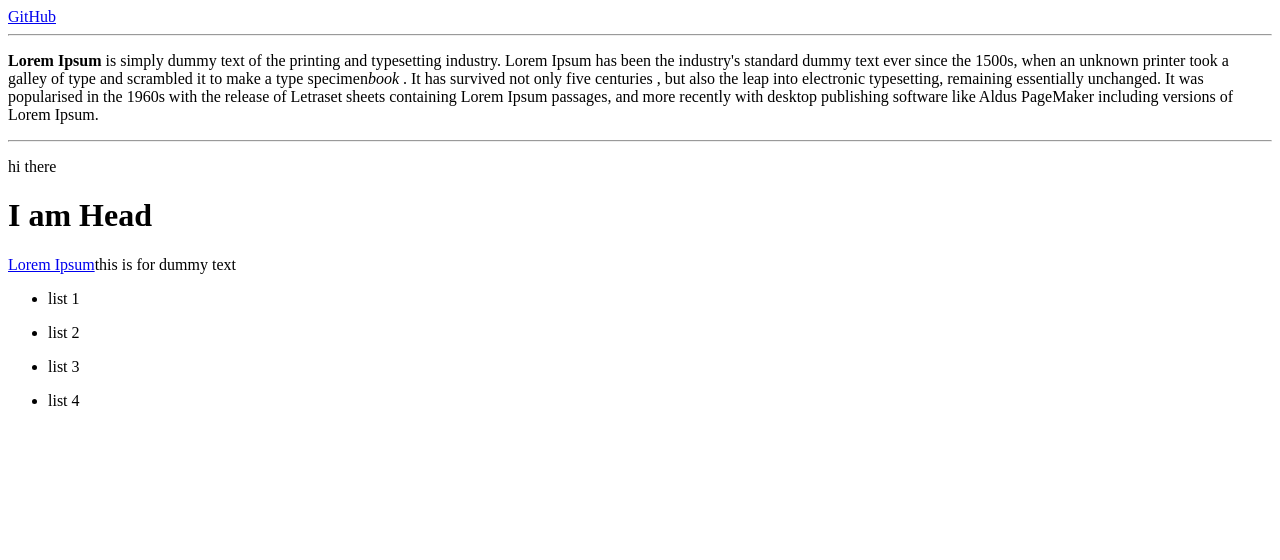
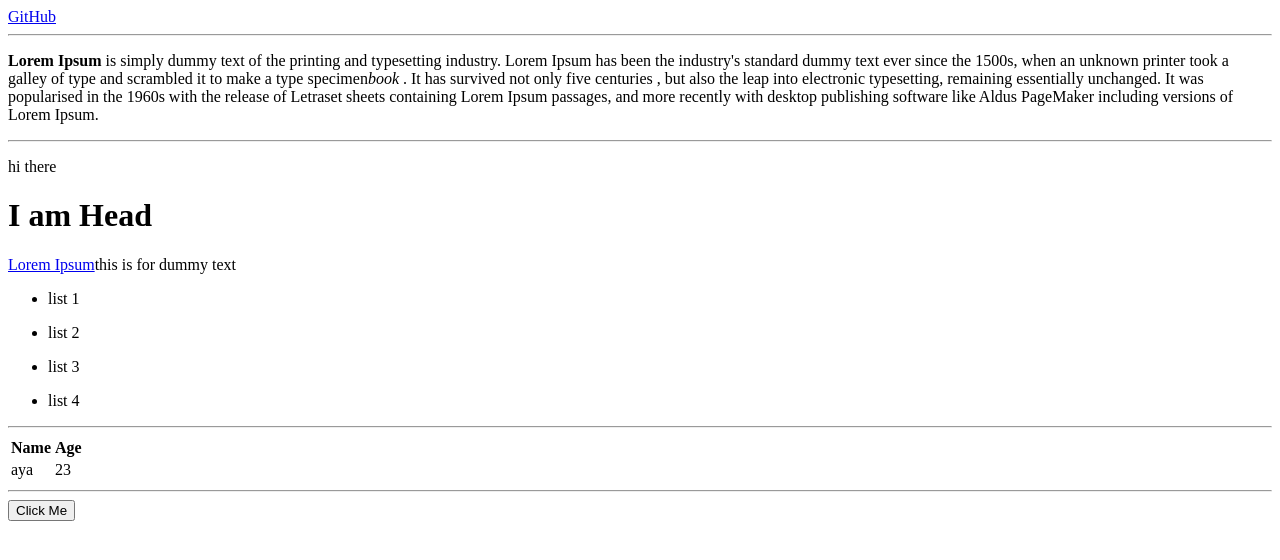
Before and after one commit to 11-ayaalsawa/Html-CSS-task, a plain HTML site: page task4.html/task4.html in a window 1280 px wide. Drawn offline with Linux system fonts and the light colour scheme.

Commit message:
my html tasks

```diff
--- a/task4.html/task4.html
+++ b/task4.html/task4.html
@@ -32,13 +32,29 @@
       <h1>I am Head </h1>
       <div></div>
      <p><a href="https://www.lipsum.com/">Lorem Ipsum</a>this is for dummy text</p>
-<!--this is a list-->
+
      <ul><li> list 1</li></ul>
      <ul><li> list 2</li></ul>
      <ul><li> list 3</li></ul>
      <ul><li> list 4</li></ul>
+     <hr>
 
-
+<table>
+   <thead>
+       <tr>
+           <th> Name </th>
+           <th> Age </th>
+     </tr>
+   </thead>
+   <tbody>
+       <tr>
+           <td> aya </td>
+           <td> 23 </td>
+       </tr>
+   </tbody>
+</table>
+<hr>
+   <button>Click Me</button>
 
 </body>
 </html>
```
Also changed, not shown: task5.html/task5.html (added, +15 -0 lines).
